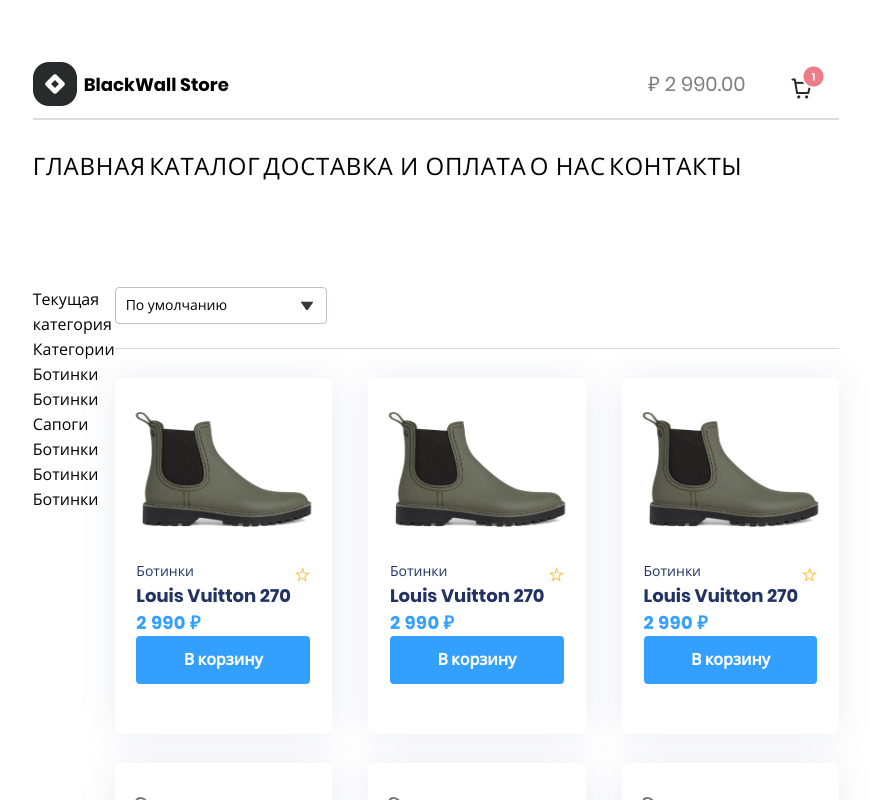
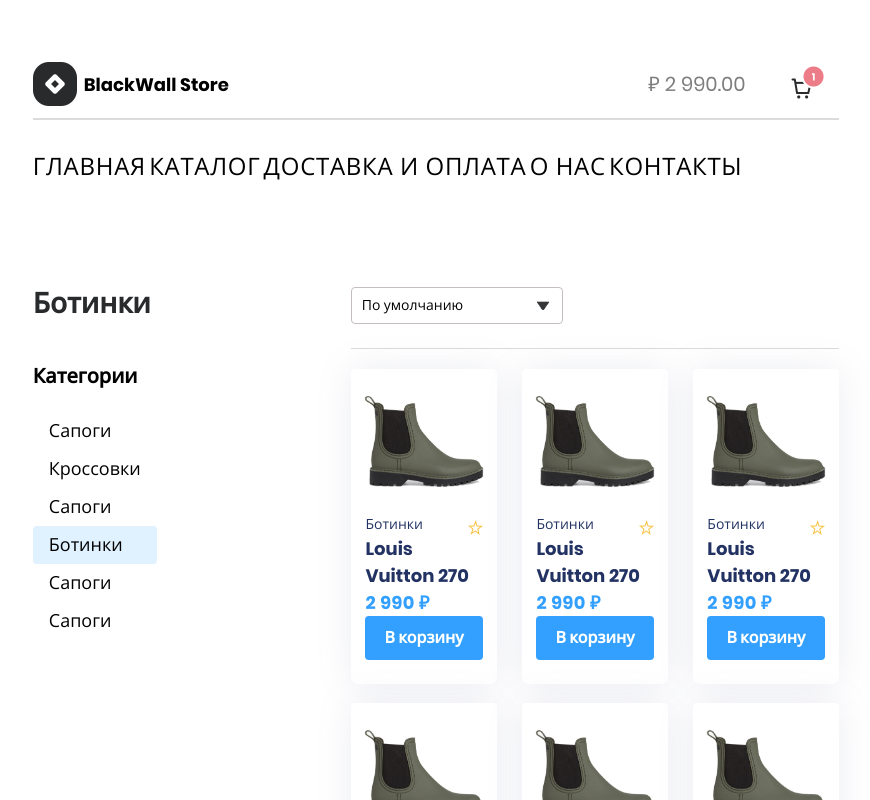
Before and after one commit to 8oros8/shoe_store, a Nuxt app in the folder frontend/: page / in a window 1280 px wide. Shown: the top 800 px of the page, without its empty margins (204-1074 px from the left). Built offline with nearby package versions, Linux system fonts and the light colour scheme.

Commit message:
Add custom sidebar with categories' options

```diff
--- a/frontend/components/sidebar.vue
+++ b/frontend/components/sidebar.vue
@@ -1,19 +1,30 @@
 <template>
   <div class="categoriesSidebar">
-    <div class="currentCategory">Текущая категория</div>
-      Категории
-      <div class="categoriesItem">Ботинки</div>
-      <div class="categoriesItem">Ботинки</div>
-      <div class="categoriesItem">Сапоги</div>
-      <div class="categoriesItem">Ботинки</div>
-      <div class="categoriesItem">Ботинки</div>
-      <div class="categoriesItem">Ботинки</div>
+    <div class="currentCategory"> {{ currentCategory }}</div>
+    <div class="categoriesHeader">Категории</div>
+    <div class="categoryItem" v-for="category in categories" v-bind:class="{active: category.message === currentCategory}" @click="currentCategory = category.message; category.isActive = !category.isActive;"> {{ category.message }}</div>
   </div>
 </template>
 
 <script>
 export default {
-  name: "Sidebar"
+  name: "Sidebar",
+  data() {
+    return {
+      currentCategory: 'Ботинки',
+      categories: [
+        { message: 'Сапоги'  },
+        { message: 'Кроссовки'  },
+        { message: 'Сапоги'  },
+        { message: 'Ботинки'  },
+        { message: 'Сапоги'  },
+        { message: 'Сапоги'  }
+      ]
+    }
+  },
+  methods: {
+
+  }
 }
 </script>
 
@@ -22,5 +33,39 @@
   display: flex;
   flex-direction: column;
   width: 19%;
+  margin-right: 194px;
+}
+.currentCategory {
+  display: flex;
+  width: 120px;
+  height: 40px;
+  font-weight: 600;
+  font-size: 28px;
+  line-height: 34px;
+  color: #282A2C;
+}
+.categoriesHeader {
+  font-style: normal;
+  font-weight: 600;
+  font-size: 20px;
+  line-height: 24px;
+  margin-top: 37px;
+  margin-bottom: 24px;
+}
+.categoryItem {
+  cursor: pointer;
+  padding: 8px 16px 8px 16px;
+  font-style: normal;
+  font-weight: 400;
+  font-size: 18px;
+  line-height: 22px;
+}
+.categoryItem.active {
+  background: rgba(51, 160, 255, 0.15);
+  border-radius: 4px;
+}
+.categoryItem:hover {
+  background: rgba(51, 160, 255, 0.15);
+  border-radius: 4px;
 }
 </style>
```
